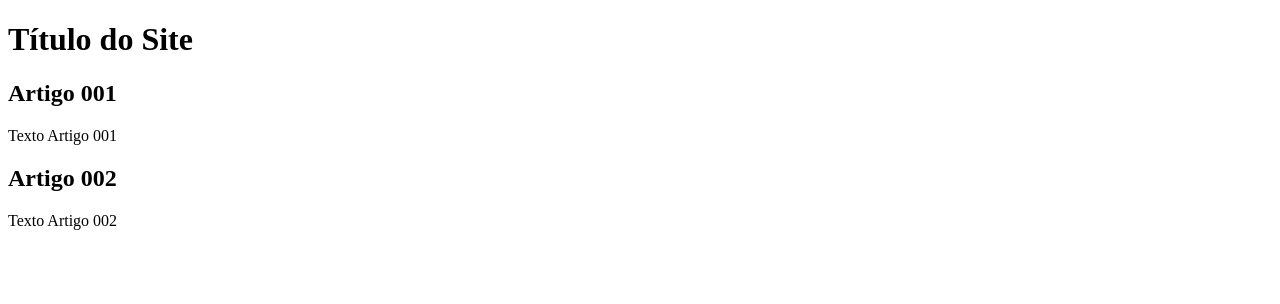
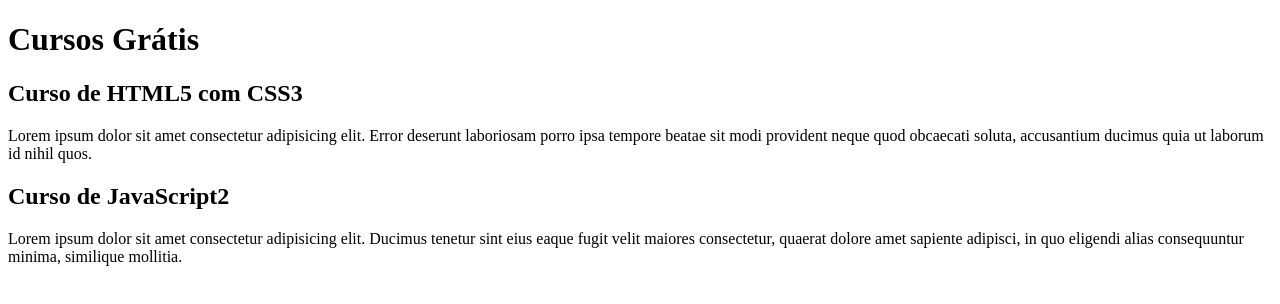
Before and after one commit to ulissesmarciano/projeto-site, a plain HTML site: page index.html in a window 1280 px wide. Drawn offline with Linux system fonts and the light colour scheme.

Commit message:
comecei a escrever o conteúdo

```diff
--- a/index.html
+++ b/index.html
@@ -9,15 +9,15 @@
 <body>
     <main>
         <header>
-            <h1>Título do Site</h1>
+            <h1>Cursos Grátis</h1>
         </header>
         <article>
-            <h2>Artigo 001</h2>
-            <p>Texto Artigo 001</p>
+            <h2>Curso de HTML5 com CSS3</h2>
+            <p>Lorem ipsum dolor sit amet consectetur adipisicing elit. Error deserunt laboriosam porro ipsa tempore beatae sit modi provident neque quod obcaecati soluta, accusantium ducimus quia ut laborum id nihil quos.</p>
         </article>
         <article>
-            <h2>Artigo 002</h2>
-            <p>Texto Artigo 002</p>
+            <h2>Curso de JavaScript2</h2>
+            <p>Lorem ipsum dolor sit amet consectetur adipisicing elit. Ducimus tenetur sint eius eaque fugit velit maiores consectetur, quaerat dolore amet sapiente adipisci, in quo eligendi alias consequuntur minima, similique mollitia.</p>
         </article>
     </main>
 </body>
```
